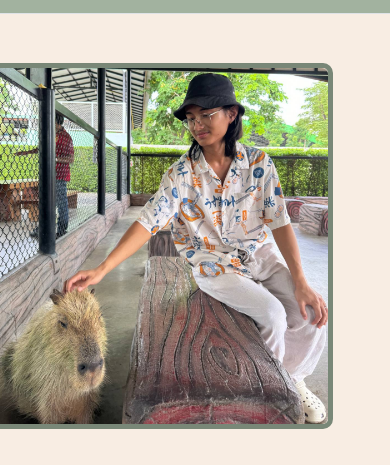
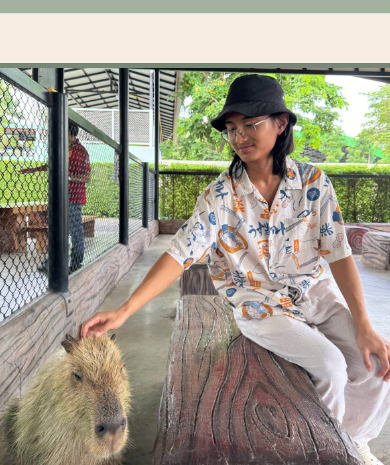
Before and after one commit to UtsavPDN/PortfolioWebsite, a plain HTML site: page index.html in a window 390 px wide. Shown: the part 163-628 px from the top of the page. Drawn offline with nearby package versions, Linux system fonts and the light colour scheme.

Commit message:
Update index.html

```diff
--- a/index.html
+++ b/index.html
@@ -63,7 +63,7 @@
     <section id="About-Me">
       <div class="container">
         <div class="row flex-lg-row-reverse align-items-center g-5 py-5">
-          <div class="col-10 col-sm-8 col-lg-6 image-container">
+          <div class="col-sm-8 col-lg-6 image-container">
             <img
               src="./Images/Self.jpg"
               class="d-block mx-lg-auto img-fluid rounded"
```
